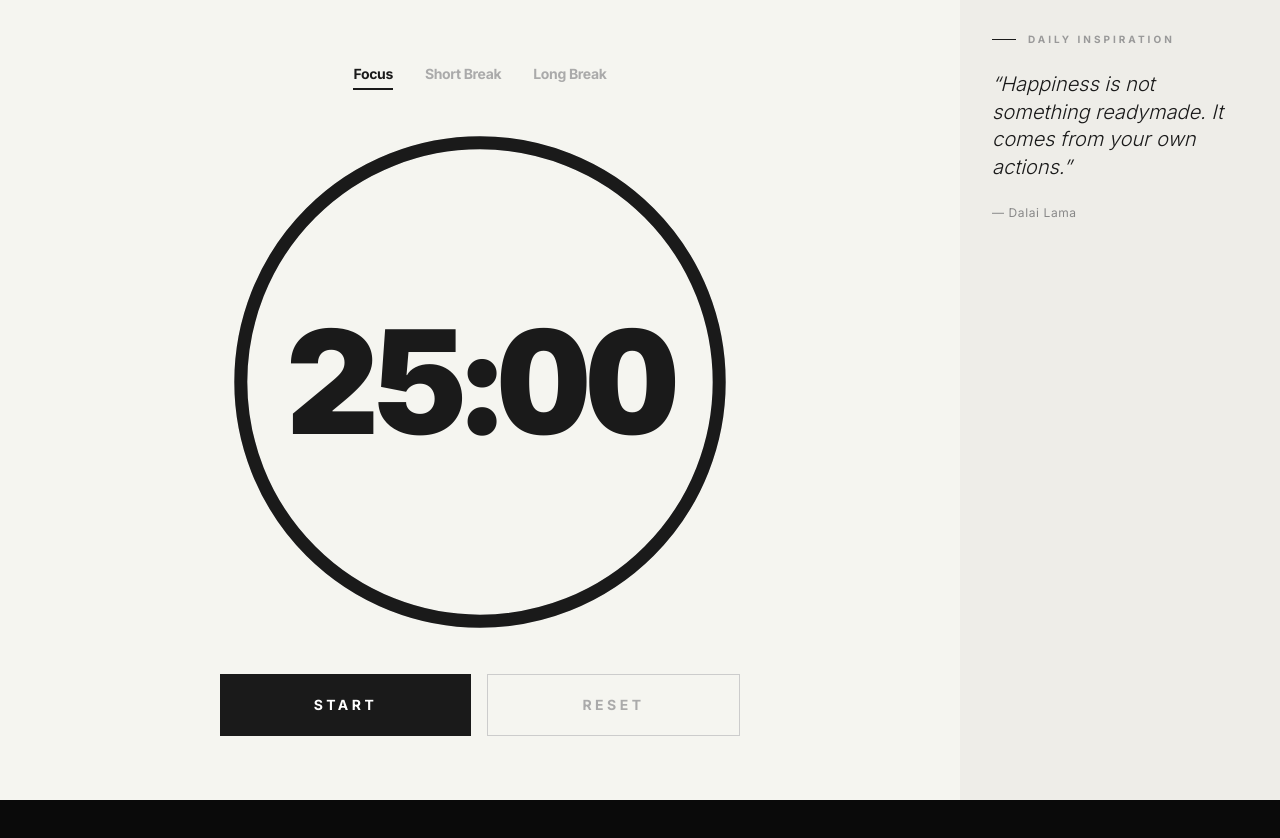
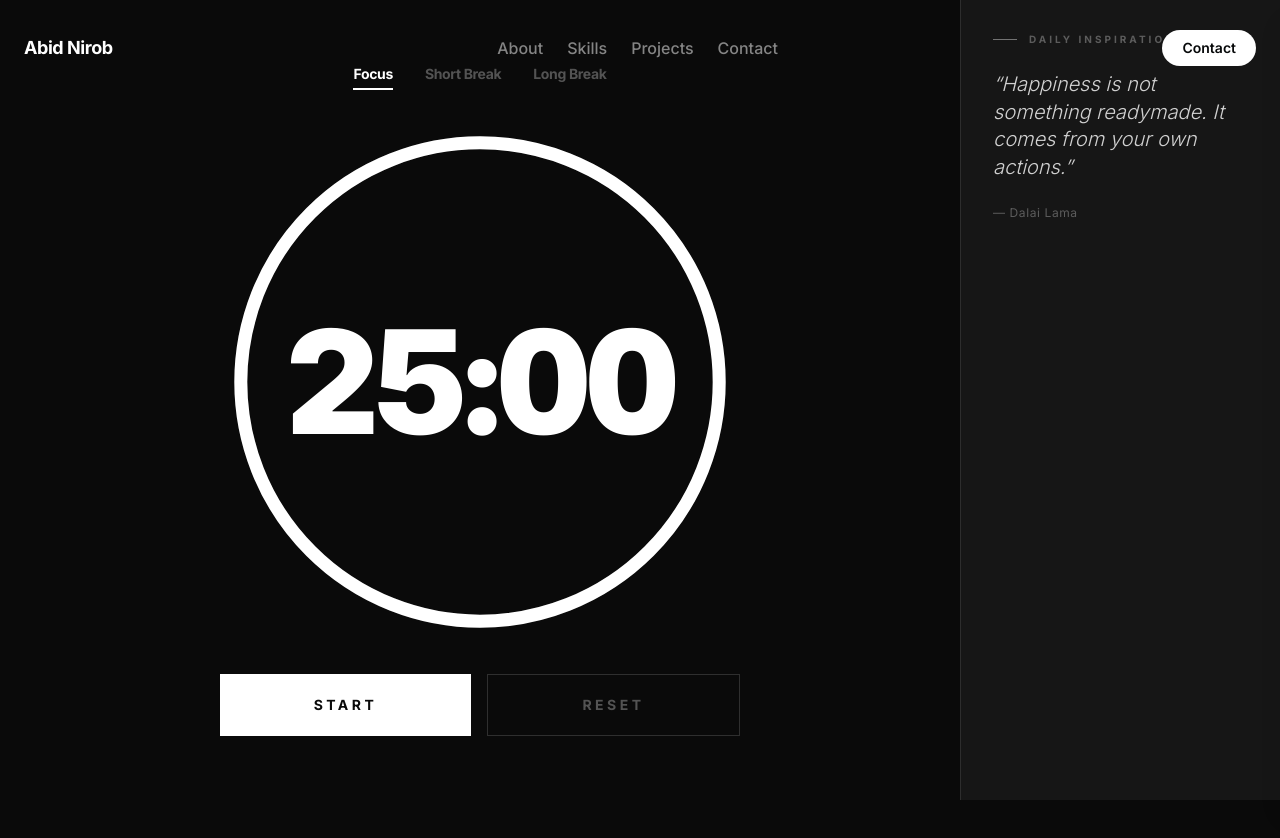
Before and after one commit to ahnafabid10/ahnafabid, a Next.js app: page /tools/pomodoro in a window 1280 px wide. Shown: the top 838 px of the page. Built offline with nearby package versions, Linux system fonts and the light colour scheme.

Commit message:
everuthing ok

```diff
--- a/src/app/layout.tsx
+++ b/src/app/layout.tsx
@@ -3,6 +3,7 @@ import { Inter } from "next/font/google";
 import "./globals.css";
 import Footer from "@/components/Shared/Footer/Footer";
 import Providers from "./providers";
+import { Navbar } from "@/components/Shared/NavBar/NavBar";
 
 const inter = Inter({
   subsets: ["latin"],
@@ -71,6 +72,7 @@ export default function RootLayout({
     <html lang="en" className={`${inter.variable} h-full antialiased`}>
       <body className="min-h-full flex flex-col">
         <Providers>
+          <Navbar/>
           {children}
           <Footer />
         </Providers>
--- a/src/components/Shared/NavBar/NavBar.tsx
+++ b/src/components/Shared/NavBar/NavBar.tsx
@@ -1,11 +1,163 @@
-import React from 'react';
+'use client';
 
-const NavBar = () => {
-    return (
-        <div>
+import { useState, useEffect, useRef } from 'react';
+import Link from 'next/link';
+import { usePathname } from 'next/navigation';
+import { X, Menu } from 'lucide-react';
+
+function cn(...classes: (string | boolean | undefined | null)[]): string {
+  return classes.filter(Boolean).join(' ');
+}
+
+const NAV_LINKS = [
+  { name: 'About',    href: '#about'    },
+  { name: 'Skills',   href: '#skills'   },
+  { name: 'Projects', href: '#projects' },
+  { name: 'Contact',  href: '#contact'  },
+];
+
+export function Navbar() {
+  const [isScrolled,  setIsScrolled]  = useState(false);
+  const [isMenuOpen,  setIsMenuOpen]  = useState(false);
+
+  const pathname  = usePathname();
+  const menuRef   = useRef<HTMLDivElement>(null);
+  const triggerRef = useRef<HTMLButtonElement>(null);
+
+  // ── Scroll + outside-click ───────────────────────────────────────────────
+
+  useEffect(() => {
+    const onScroll = () => setIsScrolled(window.scrollY > 50);
+
+    const onClickOutside = (e: MouseEvent) => {
+      if (!isMenuOpen) return;
+      const target = e.target as Node;
+      if (
+        menuRef.current?.contains(target) === false &&
+        triggerRef.current?.contains(target) === false
+      ) {
+        setIsMenuOpen(false);
+      }
+    };
+
+    window.addEventListener('scroll', onScroll);
+    document.addEventListener('mousedown', onClickOutside);
+    return () => {
+      window.removeEventListener('scroll', onScroll);
+      document.removeEventListener('mousedown', onClickOutside);
+    };
+  }, [isMenuOpen]);
+
+  // ── Shared link classes ──────────────────────────────────────────────────
+
+  const linkClass = (href: string) =>
+    cn(
+      'font-medium transition-colors duration-200',
+      pathname === href ? 'text-white' : 'text-white/50 hover:text-white',
+    );
+
+  return (
+    <nav
+      className={cn(
+        'fixed left-0 right-0 top-0 z-50 transition-all duration-300',
+        isScrolled && 'top-4',
+      )}
+    >
+      {/* ── Bar ──────────────────────────────────────────────────────────── */}
+      <div
+        className={cn(
+          'mx-auto transition-all duration-300',
+          isScrolled
+            ? 'max-w-5xl rounded-full bg-white/10 px-6 py-2 backdrop-blur-md shadow-sm'
+            : 'max-w-7xl px-6 py-4',
+        )}
+      >
+        <div className={cn('flex items-center justify-between', isScrolled ? 'h-12' : 'h-16')}>
+
+          {/* Brand */}
+          <Link href="/" className="text-lg font-bold tracking-tight text-white">
+            Abid Nirob
+          </Link>
+
+          {/* Desktop links */}
+          <div className="hidden lg:flex items-center gap-6">
+            {NAV_LINKS.map((link) => (
+              <Link key={link.name} href={link.href} className={linkClass(link.href)}>
+                {link.name}
+              </Link>
+            ))}
+          </div>
+
+          {/* Desktop CTA */}
+          <a
+            href="#contact"
+            className="hidden lg:inline-flex items-center gap-2 rounded-full bg-white px-5 py-2 text-sm font-semibold text-[#07090a] transition hover:bg-white/85"
+          >
+            Contact
+          </a>
+
+          {/* Mobile menu button */}
+          <button
+            ref={triggerRef}
+            type="button"
+            aria-label="Toggle menu"
+            aria-expanded={isMenuOpen}
+            onClick={() => setIsMenuOpen((v) => !v)}
+            className="lg:hidden text-white"
+          >
+            <Menu className="size-6" />
+          </button>
 
         </div>
-    );
-};
+      </div>
 
-export default NavBar;
+      {/* ── Mobile backdrop ───────────────────────────────────────────────── */}
+      {isMenuOpen && (
+        <div
+          aria-hidden="true"
+          onClick={() => setIsMenuOpen(false)}
+          className="fixed inset-0 z-40 bg-black/40 backdrop-blur-sm"
+        />
+      )}
+
+      {/* ── Mobile drawer ─────────────────────────────────────────────────── */}
+      <div
+        ref={menuRef}
+        className={cn(
+          'fixed right-0 top-0 z-50 flex h-dvh w-72 flex-col bg-[#07090a] p-6 shadow-xl transition-transform duration-300',
+          isMenuOpen ? 'translate-x-0' : 'translate-x-full',
+        )}
+      >
+        <button
+          type="button"
+          aria-label="Close menu"
+          onClick={() => setIsMenuOpen(false)}
+          className="mb-8 self-end text-white/50 hover:text-white transition-colors"
+        >
+          <X className="size-5" />
+        </button>
+
+        <nav className="flex flex-col gap-2">
+          {NAV_LINKS.map((link) => (
+            <Link
+              key={link.name}
+              href={link.href}
+              onClick={() => setIsMenuOpen(false)}
+              className="rounded-lg px-3 py-3 text-base font-medium text-white/60 hover:bg-white/5 hover:text-white transition-colors"
+            >
+              {link.name}
+            </Link>
+          ))}
+        </nav>
+
+        <a
+          href="#contact"
+          onClick={() => setIsMenuOpen(false)}
+          className="mt-auto rounded-full bg-white px-5 py-3 text-center text-sm font-semibold text-[#07090a] hover:bg-white/85 transition"
+        >
+          Hire me
+        </a>
+      </div>
+    </nav>
+  );
+}
--- a/src/components/Tools/Pomodoro/Pomodoro.tsx
+++ b/src/components/Tools/Pomodoro/Pomodoro.tsx
@@ -165,7 +165,7 @@ export default function Pomodoro() {
   // ─── Render ─────────────────────────────────────────────────────────────────
 
   return (
-    <div className="min-h-screen bg-[#f5f5f0] text-[#1a1a1a] flex flex-col">
+    <div className="min-h-screen bg-[#0a0a0a] text-white flex flex-col">
       <div className="flex flex-1 flex-col lg:flex-row">
 
         {/* ── Timer section ── */}
@@ -179,8 +179,8 @@ export default function Pomodoro() {
                 onClick={() => switchMode(key)}
                 className={`text-sm font-bold tracking-tight pb-1 transition-colors ${
                   mode === key
-                    ? 'text-[#1a1a1a] border-b-2 border-[#1a1a1a]'
-                    : 'text-[#aaa] hover:text-[#555] border-b-2 border-transparent'
+                    ? 'text-white border-b-2 border-white'
+                    : 'text-white/30 hover:text-white/60 border-b-2 border-transparent'
                 }`}
               >
                 {val.label}
@@ -199,11 +199,11 @@ export default function Pomodoro() {
               style={{ transform: 'rotate(-90deg)' }}
               aria-hidden="true"
             >
-              <circle cx="50" cy="50" r={SVG_RADIUS} fill="none" stroke="#ddd" strokeWidth="2.5" />
+              <circle cx="50" cy="50" r={SVG_RADIUS} fill="none" stroke="#ffffff18" strokeWidth="2.5" />
               <circle
                 cx="50" cy="50" r={SVG_RADIUS}
                 fill="none"
-                stroke="#1a1a1a"
+                stroke="white"
                 strokeWidth="2.5"
                 strokeLinecap="round"
                 strokeDasharray={RING_CIRCUMFERENCE}
@@ -213,7 +213,7 @@ export default function Pomodoro() {
             </svg>
 
             <p
-              className="z-10 font-black tabular-nums leading-none text-[#1a1a1a]"
+              className="z-10 font-black tabular-nums leading-none text-white"
               style={{ fontSize: 'clamp(5rem, 20vw, 9rem)', letterSpacing: '-0.03em' }}
               aria-live="polite"
               aria-label={`${mins} minutes ${secs} seconds remaining`}
@@ -226,13 +226,13 @@ export default function Pomodoro() {
           <div className="flex gap-4 w-full" style={{ maxWidth: 'min(80vw, 520px)' }}>
             <button
               onClick={toggleRunning}
-              className="flex-1 py-5 text-sm font-bold uppercase tracking-[0.25em] bg-[#1a1a1a] text-white hover:opacity-80 transition-opacity"
+              className="flex-1 py-5 text-sm font-bold uppercase tracking-[0.25em] bg-white text-[#0a0a0a] hover:bg-white/85 transition-colors"
             >
               {running ? 'PAUSE' : 'START'}
             </button>
             <button
               onClick={reset}
-              className="flex-1 py-5 text-sm font-bold uppercase tracking-[0.25em] bg-transparent text-[#aaa] border border-[#ccc] hover:border-[#1a1a1a] hover:text-[#1a1a1a] transition-all"
+              className="flex-1 py-5 text-sm font-bold uppercase tracking-[0.25em] bg-transparent text-white/30 border border-white/15 hover:border-white/50 hover:text-white/70 transition-all"
             >
               RESET
             </button>
@@ -245,25 +245,25 @@ export default function Pomodoro() {
           aria-label="Inspirational quote"
         >
           <div
-            className="bg-[#eeede8] p-8 h-full"
+            className="bg-white/5 border-l border-white/10 p-8 h-full"
             style={{ opacity: quoteVisible ? 1 : 0, transition: 'opacity 0.35s ease' }}
           >
             <div className="flex items-center gap-3 mb-6">
-              <span className="w-6 h-px bg-[#1a1a1a] inline-block shrink-0" aria-hidden="true" />
-              <span className="text-[10px] font-bold tracking-[0.3em] uppercase text-[#999]">
+              <span className="w-6 h-px bg-white/40 inline-block shrink-0" aria-hidden="true" />
+              <span className="text-[10px] font-bold tracking-[0.3em] uppercase text-white/30">
                 Daily Inspiration
               </span>
             </div>
 
             {quote ? (
               <>
-                <p className="text-xl font-light italic leading-snug text-[#1a1a1a] mb-6">
+                <p className="text-xl font-light italic leading-snug text-white/80 mb-6">
                   &ldquo;{quote.text}&rdquo;
                 </p>
-                <p className="text-xs text-[#888] tracking-wider">— {quote.author}</p>
+                <p className="text-xs text-white/30 tracking-wider">— {quote.author}</p>
               </>
             ) : (
-              <div className="w-8 h-px bg-[#ccc] animate-pulse" />
+              <div className="w-8 h-px bg-white/20 animate-pulse" />
             )}
           </div>
         </aside>
```
